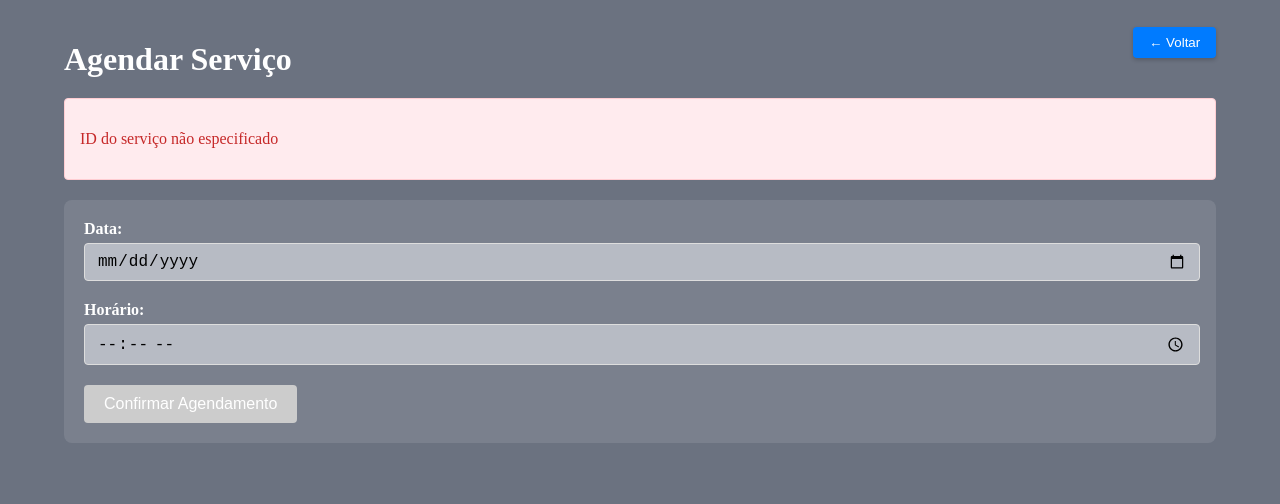
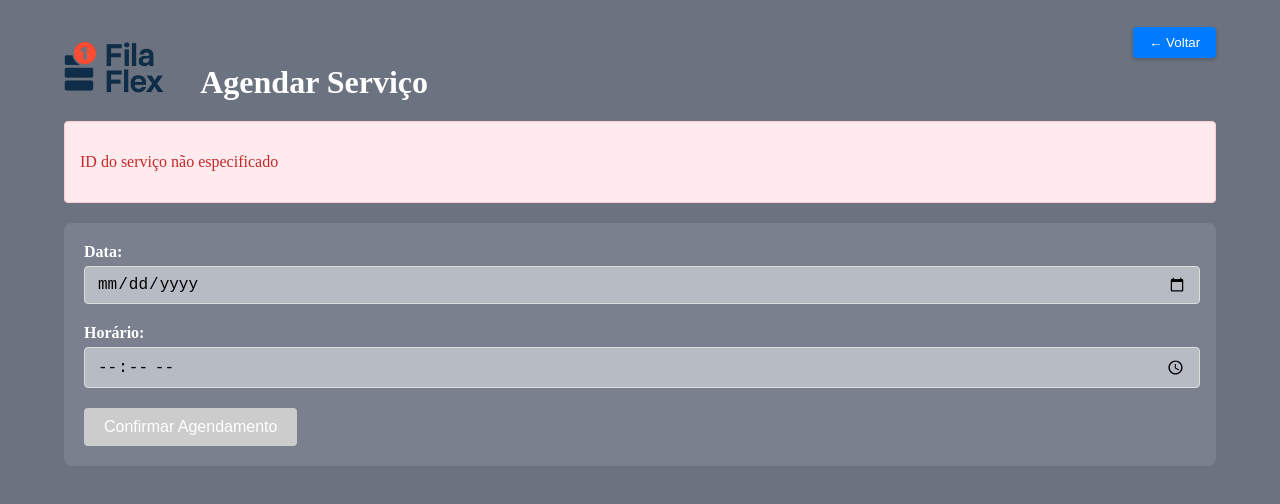
Before and after one commit to allanjose001/MainProject, an Angular app in the folder Frontend/FilaFlex/: page /appointment-scheduling in a window 1280 px wide. Shown: the top 504 px of the page. Built offline with nearby package versions, Linux system fonts and the light colour scheme.

Commit message:
STYLE: adicionando imagem da logo no sistema

```diff
--- a/Frontend/FilaFlex/src/app/appointment-management/appointment-management.component.html
+++ b/Frontend/FilaFlex/src/app/appointment-management/appointment-management.component.html
@@ -4,7 +4,10 @@
     <div class="topnav ">
       <button (click)="goBack()" class="back-button">← Voltar</button>
     </div>
-    <h1>Gerenciar Agendamentos</h1>
+    <h1>
+      <a href="/home"><img class="logo" src="logo.png" alt="Fila Flex"></a>
+      Gerenciar Agendamentos
+    </h1>
 
     <!-- Indicador de perfil -->
     <div class="role-indicator">
--- a/Frontend/FilaFlex/src/app/appointment-scheduling/appointment-scheduling.component.html
+++ b/Frontend/FilaFlex/src/app/appointment-scheduling/appointment-scheduling.component.html
@@ -4,7 +4,10 @@
       <button (click)="goBack()" class="back-button">← Voltar</button>
     </div>
 
-    <h1>Agendar Serviço</h1>
+    <h1>
+      <a href="/home"><img class="logo" src="logo.png" alt="Fila Flex"></a>
+      Agendar Serviço
+    </h1>
 
     <div *ngIf="loading" class="loading-message">
       <p>Processando agendamento...</p>
--- a/Frontend/FilaFlex/src/app/appointment-type-details/appointment-type-details.component.html
+++ b/Frontend/FilaFlex/src/app/appointment-type-details/appointment-type-details.component.html
@@ -18,7 +18,10 @@
     <div *ngIf="appointmentType && !loading" class="service-details">
 
       <div>
-        <h1>Detalhes do Serviço - {{ appointmentType.name }}</h1>
+        <h1>
+          <a href="/home"><img class="logo" src="logo.png" alt="Fila Flex"></a>
+          Detalhes do Serviço - {{ appointmentType.name }}
+        </h1>
       </div>
 
       <div class="details-section">
--- a/Frontend/FilaFlex/src/app/auth/login/login.component.html
+++ b/Frontend/FilaFlex/src/app/auth/login/login.component.html
@@ -3,6 +3,8 @@
     <div class="screen">
       <div class="screen_content">
         <form [formGroup]="loginForm" (ngSubmit)="onSubmit()" class="login">
+          <a href="/home"><img class="logo" src="logo.png" alt="Fila Flex" style="display: flex;
+  justify-content: center; margin: auto; padding-bottom: 30px;"></a>
           <div class="login_field">
             <i class="login_icon fas fa-user"></i>
             <input type="email" id="email" formControlName="email" class="login_input" placeholder="Digite seu email" />
--- a/Frontend/FilaFlex/src/app/home/home.component.html
+++ b/Frontend/FilaFlex/src/app/home/home.component.html
@@ -1,7 +1,10 @@
 <div class="home-container">
 
     <div>
-        <h1>Página inicial</h1>
+        <h1>
+            <a href="/home"><img class="logo" src="logo.png" alt="Fila Flex"></a>
+            Página inicial
+        </h1>
     </div>
 
     <div class="topnav filter-buttons">
--- a/Frontend/FilaFlex/src/app/service-management/service-management.component.html
+++ b/Frontend/FilaFlex/src/app/service-management/service-management.component.html
@@ -5,7 +5,10 @@
 
 <div class="service-management-container">
   <header>
-    <h1>Gerenciamento de Serviços</h1>
+    <h1>
+      <a href="/home"><img class="logo" src="logo.png" alt="Fila Flex"></a>
+      Gerenciamento de Serviços
+    </h1>
     <button class="add-button" (click)="toggleForm()" *ngIf="!showForm">
       Adicionar Novo Serviço
     </button>
--- a/Frontend/FilaFlex/src/styles.css
+++ b/Frontend/FilaFlex/src/styles.css
@@ -9,3 +9,8 @@ html, body {
 input, textarea, select {
   background-color: #b7bbc4;
 }
+
+.logo{
+  width: 100px;
+  margin-right: 30px;
+}
```
Also changed, not shown: Frontend/FilaFlex/public/logo.png (added).
